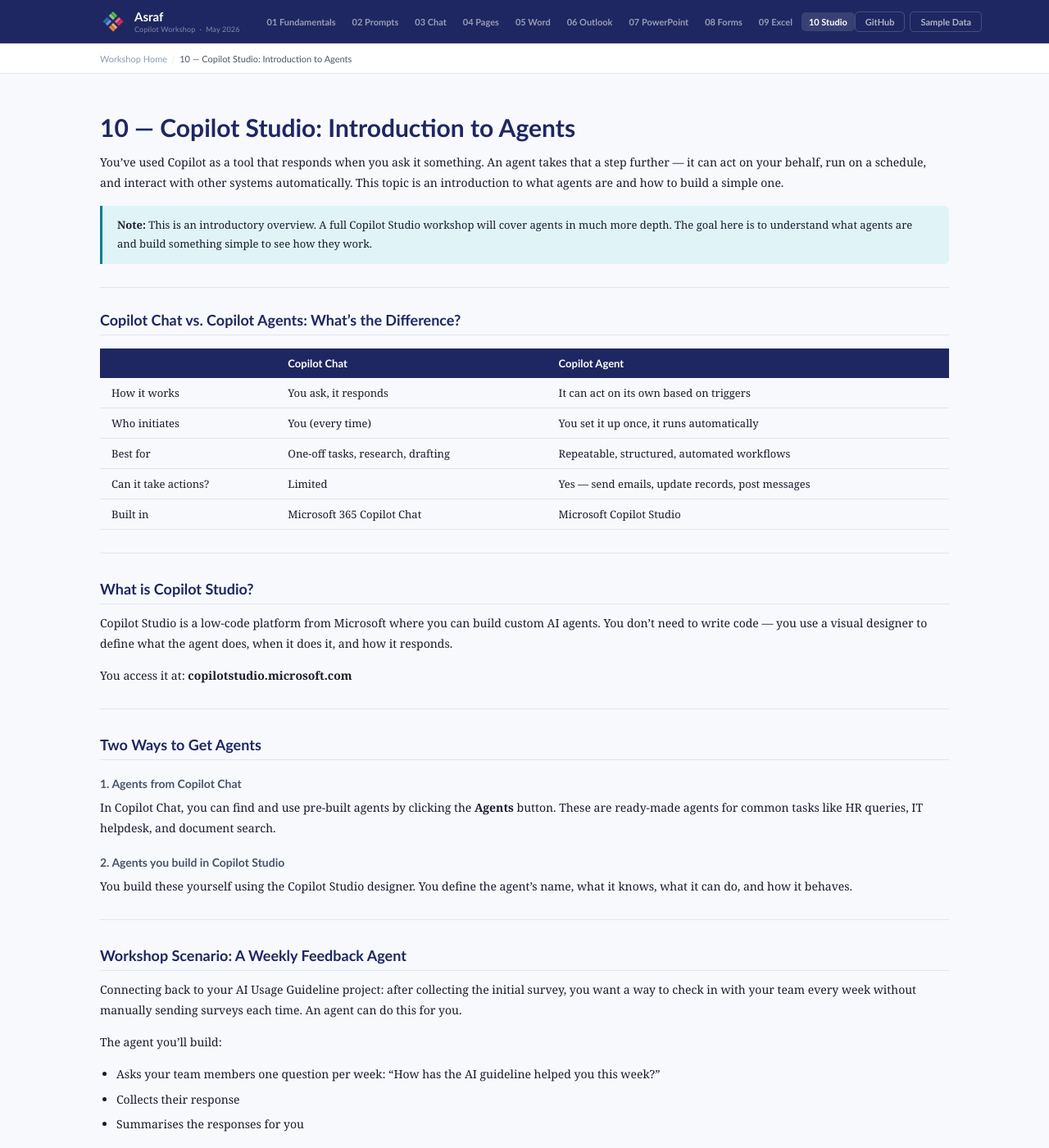
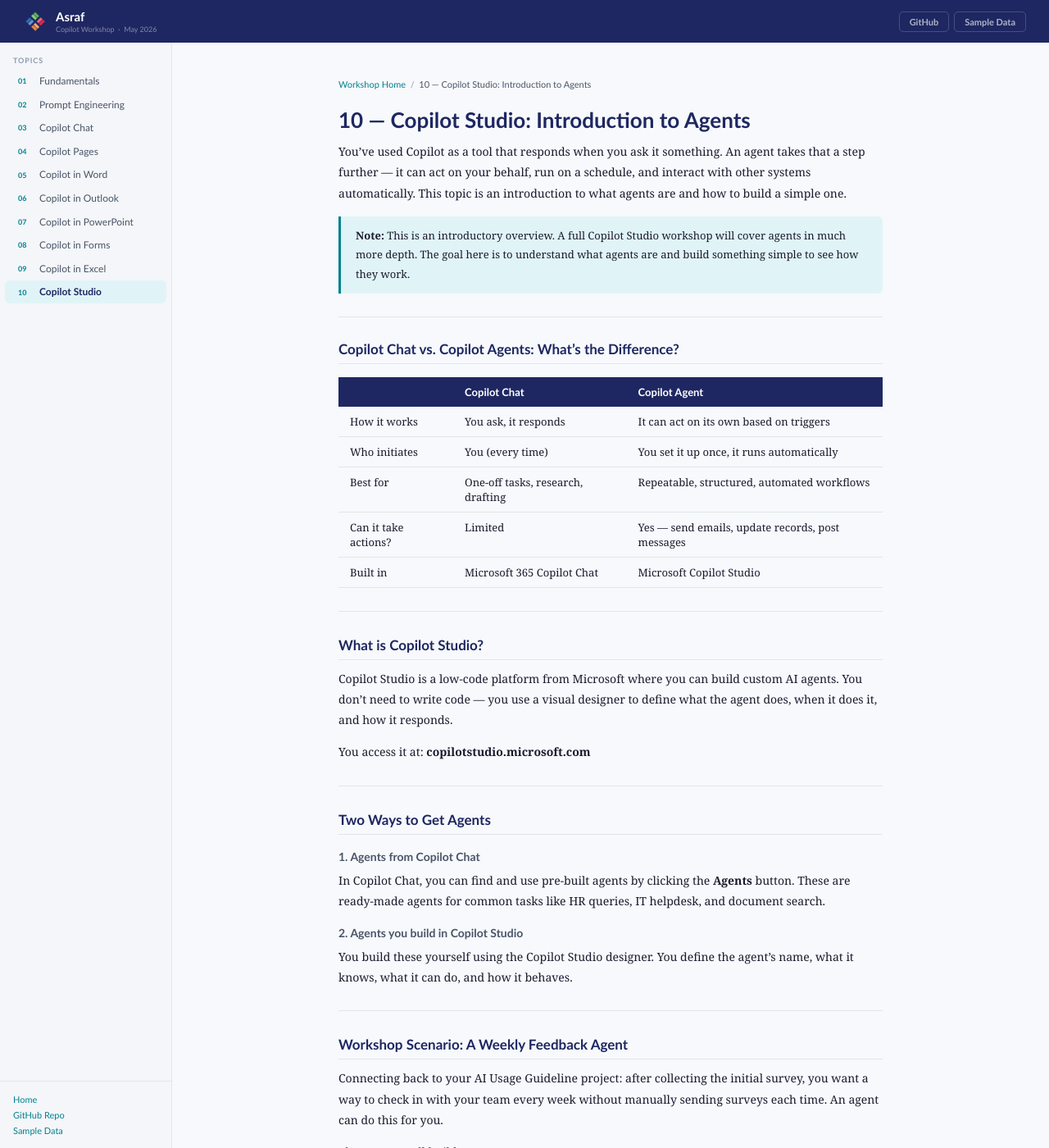
Before and after one commit to Asraf-JS/M365-Copilot-Workshop, a Jekyll site: the page built from 10-copilot-studio-intro/README.md, in a window 1280 px wide and 1400 px high. Shown: the whole window at 82% size. Built offline with Jekyll 4.4.1, drawn with Linux system fonts in a browser that asks for light colours; our own code applies the rules of GitHub Pages for plain Markdown files.

Commit message:
Add files via upload

```diff
--- a/_layouts/default.html
+++ b/_layouts/default.html
@@ -9,67 +9,75 @@
 :root{
   --navy:#1E2761;--teal:#028090;--teal-light:#E0F4F7;
   --text-dark:#1A1A2E;--text-mid:#4A5568;--text-muted:#8A9BB0;
-  --bg:#FFFFFF;--bg-page:#F7F9FC;--border:#E2E6EA;--green:#1D6F42;
+  --bg:#FFFFFF;--bg-page:#F7F9FC;--bg-side:#F4F6F9;--border:#E2E6EA;
 }
-body{font-family:'Georgia',serif;background:var(--bg-page);color:var(--text-dark);min-height:100vh;}
+body{font-family:'Georgia',serif;background:var(--bg-page);color:var(--text-dark);min-height:100vh;display:flex;flex-direction:column;}
 
-/* TOP NAV */
-.topnav{background:var(--navy);position:sticky;top:0;z-index:100;border-bottom:1px solid rgba(255,255,255,.08);}
-.topnav-inner{max-width:1100px;margin:0 auto;padding:0 32px;display:flex;align-items:center;height:52px;gap:0;}
+/* ── TOP NAV ── */
+.topnav{background:var(--navy);position:sticky;top:0;z-index:100;flex-shrink:0;}
+.topnav-inner{max-width:none;padding:0 28px;display:flex;align-items:center;height:52px;gap:12px;}
+.nav-logo{display:flex;align-items:center;gap:10px;text-decoration:none;flex-shrink:0;}
+.nav-logo img{width:30px;height:30px;border-radius:7px;object-fit:cover;display:block;}
+.nav-logo-text{font-family:'Trebuchet MS',sans-serif;font-size:15px;font-weight:700;color:#fff;}
+.nav-logo-sub{font-family:'Trebuchet MS',sans-serif;font-size:9px;color:rgba(255,255,255,.45);display:block;margin-top:1px;}
+.nav-right{display:flex;align-items:center;gap:6px;margin-left:auto;}
+.nav-btn{font-family:'Trebuchet MS',sans-serif;font-size:11px;font-weight:600;color:rgba(255,255,255,.65);text-decoration:none;padding:5px 12px;border:1px solid rgba(255,255,255,.18);border-radius:5px;transition:background .12s,color .12s;white-space:nowrap;}
+.nav-btn:hover{background:rgba(255,255,255,.1);color:#fff;}
 
-/* LOGO — left */
-.nav-logo{display:flex;align-items:center;gap:10px;text-decoration:none;flex-shrink:0;margin-right:24px;}
-.nav-logo img{width:32px;height:32px;border-radius:7px;object-fit:cover;display:block;}
-.nav-logo-text{font-family:'Trebuchet MS',sans-serif;font-size:15px;font-weight:700;color:#fff;}
-.nav-logo-sub{font-family:'Trebuchet MS',sans-serif;font-size:9px;color:rgba(255,255,255,.45);display:block;margin-top:1px;letter-spacing:.02em;}
+/* ── BODY BELOW NAV ── */
+.body-wrap{display:flex;flex:1;min-height:0;}
 
-/* NAV LINKS — immediately after logo */
-.nav-links{display:flex;align-items:center;gap:2px;flex:1;}
-.nav-link{font-family:'Trebuchet MS',sans-serif;font-size:11px;font-weight:600;color:rgba(255,255,255,.55);text-decoration:none;padding:5px 9px;border-radius:5px;transition:background .12s,color .12s;white-space:nowrap;}
-.nav-link:hover{background:rgba(255,255,255,.08);color:#fff;}
-.nav-link.active{color:#fff;background:rgba(255,255,255,.12);}
+/* ── SIDEBAR ── */
+.sidebar{width:210px;flex-shrink:0;background:var(--bg-side);border-right:1px solid var(--border);position:sticky;top:52px;height:calc(100vh - 52px);overflow-y:auto;display:flex;flex-direction:column;}
+.sidebar::-webkit-scrollbar{width:3px;}
+.sidebar::-webkit-scrollbar-thumb{background:var(--border);border-radius:2px;}
+.sidebar-section{padding:16px 0 8px;}
+.sidebar-label{font-family:'Trebuchet MS',sans-serif;font-size:9px;font-weight:700;letter-spacing:.1em;color:var(--text-muted);text-transform:uppercase;padding:0 16px;margin-bottom:6px;}
+.nav-item{display:flex;align-items:center;gap:8px;padding:6px 10px 6px 16px;text-decoration:none;border-radius:6px;margin:1px 6px;transition:background .12s;}
+.nav-item:hover{background:#e8edf5;}
+.nav-item.active{background:var(--teal-light);}
+.nav-num{font-family:'Trebuchet MS',sans-serif;font-size:9px;font-weight:700;color:var(--teal);min-width:18px;flex-shrink:0;}
+.nav-name{font-family:'Trebuchet MS',sans-serif;font-size:12px;color:var(--text-mid);line-height:1.3;}
+.nav-item.active .nav-name{color:var(--navy);font-weight:700;}
+.sidebar-footer{padding:12px 16px;border-top:1px solid var(--border);margin-top:auto;}
+.sidebar-footer a{display:block;font-family:'Trebuchet MS',sans-serif;font-size:11px;color:var(--teal);text-decoration:none;padding:3px 0;}
+.sidebar-footer a:hover{text-decoration:underline;}
 
-/* RIGHT BUTTONS */
-.nav-right{display:flex;align-items:center;gap:6px;margin-left:auto;flex-shrink:0;}
-.nav-btn{font-family:'Trebuchet MS',sans-serif;font-size:11px;font-weight:600;color:rgba(255,255,255,.65);text-decoration:none;padding:5px 12px;border:1px solid rgba(255,255,255,.18);border-radius:5px;transition:background .12s,color .12s;white-space:nowrap;}
-.nav-btn:hover{background:rgba(255,255,255,.08);color:#fff;}
+/* ── MAIN AREA ── */
+.main-area{flex:1;display:flex;justify-content:center;min-width:0;}
+.main-inner{width:100%;max-width:760px;padding:44px 48px 80px;}
 
-/* BREADCRUMB */
-.breadcrumb-bar{background:var(--bg);border-bottom:1px solid var(--border);}
-.breadcrumb-inner{max-width:1100px;margin:0 auto;padding:0 32px;height:36px;display:flex;align-items:center;gap:6px;}
-.bc{font-family:'Trebuchet MS',sans-serif;font-size:11px;color:var(--text-muted);text-decoration:none;}
-.bc:hover{color:var(--teal);}
-.bc-sep{font-size:11px;color:var(--border);}
-.bc-current{font-family:'Trebuchet MS',sans-serif;font-size:11px;color:var(--text-mid);}
+/* ── BREADCRUMB ── */
+.breadcrumb{font-family:'Trebuchet MS',sans-serif;font-size:11px;color:var(--text-muted);margin-bottom:22px;}
+.breadcrumb a{color:var(--teal);text-decoration:none;}
+.breadcrumb a:hover{text-decoration:underline;}
+.breadcrumb span{color:var(--text-mid);}
 
-/* PAGE LAYOUT */
-.page-outer{max-width:1100px;margin:0 auto;padding:48px 32px 80px;}
+/* ── MARKDOWN CONTENT ── */
+.main-inner h1{font-family:'Trebuchet MS',sans-serif;font-size:26px;font-weight:700;color:var(--navy);margin-bottom:10px;line-height:1.2;}
+.main-inner h2{font-family:'Trebuchet MS',sans-serif;font-size:17px;font-weight:700;color:var(--navy);margin:30px 0 10px;padding-bottom:7px;border-bottom:1px solid var(--border);}
+.main-inner h2:first-of-type{margin-top:0;}
+.main-inner h3{font-family:'Trebuchet MS',sans-serif;font-size:14px;font-weight:700;color:var(--text-mid);margin:18px 0 8px;}
+.main-inner p{font-size:14px;color:var(--text-dark);line-height:1.8;margin-bottom:14px;}
+.main-inner ul,.main-inner ol{font-size:14px;color:var(--text-dark);line-height:1.8;margin:0 0 14px 20px;}
+.main-inner li{margin-bottom:5px;}
+.main-inner a{color:var(--teal);text-decoration:none;}
+.main-inner a:hover{text-decoration:underline;}
+.main-inner strong{font-weight:700;}
+.main-inner em{font-style:italic;color:var(--text-mid);}
+.main-inner blockquote{background:var(--teal-light);border-left:3px solid var(--teal);border-radius:0 6px 6px 0;padding:12px 18px;margin:16px 0;}
+.main-inner blockquote p{font-size:13px;margin:0;}
+.main-inner table{width:100%;border-collapse:collapse;margin:16px 0;font-size:13px;}
+.main-inner th{background:var(--navy);color:#fff;font-family:'Trebuchet MS',sans-serif;font-weight:700;padding:10px 14px;text-align:left;}
+.main-inner td{padding:9px 14px;border-bottom:1px solid var(--border);vertical-align:top;}
+.main-inner tr:nth-child(even) td{background:#F7F9FC;}
+.main-inner img{max-width:100%;border-radius:8px;border:1px solid var(--border);margin:14px 0;display:block;}
+.main-inner hr{border:none;border-top:1px solid var(--border);margin:28px 0;}
+.main-inner code{background:#F7F9FC;border:1px solid var(--border);border-radius:3px;padding:1px 5px;font-size:12px;font-family:'Courier New',monospace;}
+.main-inner pre{background:#F7F9FC;border:1px solid var(--border);border-radius:6px;padding:16px;font-family:'Courier New',monospace;font-size:12.5px;line-height:1.65;overflow-x:auto;margin:10px 0 20px;}
+.main-inner pre code{background:none;border:none;padding:0;}
 
-/* CONTENT */
-.page-content h1{font-family:'Trebuchet MS',sans-serif;font-size:30px;font-weight:700;color:var(--navy);line-height:1.15;margin-bottom:12px;}
-.page-content h2{font-family:'Trebuchet MS',sans-serif;font-size:18px;font-weight:700;color:var(--navy);margin:32px 0 10px;padding-bottom:7px;border-bottom:1px solid var(--border);}
-.page-content h2:first-of-type{margin-top:0;}
-.page-content h3{font-family:'Trebuchet MS',sans-serif;font-size:14px;font-weight:700;color:var(--text-mid);margin:20px 0 8px;}
-.page-content p{font-size:14px;color:var(--text-dark);line-height:1.8;margin-bottom:14px;}
-.page-content ul,.page-content ol{font-size:14px;color:var(--text-dark);line-height:1.8;margin:0 0 14px 20px;}
-.page-content li{margin-bottom:5px;}
-.page-content a{color:var(--teal);text-decoration:none;}
-.page-content a:hover{text-decoration:underline;}
-.page-content strong{font-weight:700;}
-.page-content em{font-style:italic;color:var(--text-mid);}
-.page-content blockquote{background:var(--teal-light);border-left:3px solid var(--teal);border-radius:0 6px 6px 0;padding:12px 18px;margin:16px 0;}
-.page-content blockquote p{font-size:13px;margin:0;color:var(--text-dark);}
-.page-content table{width:100%;border-collapse:collapse;margin:16px 0;font-size:13px;}
-.page-content th{background:var(--navy);color:#fff;font-family:'Trebuchet MS',sans-serif;font-weight:700;padding:10px 14px;text-align:left;}
-.page-content td{padding:9px 14px;border-bottom:1px solid var(--border);vertical-align:top;}
-.page-content tr:nth-child(even) td{background:#F7F9FC;}
-.page-content img{max-width:100%;border-radius:8px;border:1px solid var(--border);margin:14px 0;display:block;}
-.page-content hr{border:none;border-top:1px solid var(--border);margin:28px 0;}
-.page-content code{background:#F7F9FC;border:1px solid var(--border);border-radius:3px;padding:1px 5px;font-size:12px;font-family:'Courier New',monospace;}
-.page-content pre{background:#F7F9FC;border:1px solid var(--border);border-radius:6px;padding:16px;font-family:'Courier New',monospace;font-size:12.5px;line-height:1.65;overflow-x:auto;margin:10px 0 20px;max-width:700px;}
-.page-content pre code{background:none;border:none;padding:0;}
-
-/* HOME */
+/* ── HOME PAGE ── */
 .home-scenario{background:var(--teal-light);border-left:4px solid var(--teal);border-radius:0 8px 8px 0;padding:16px 20px;margin:0 0 32px;}
 .home-scenario p{font-size:13.5px;color:var(--text-dark);line-height:1.75;}
 .section-sublabel{font-family:'Trebuchet MS',sans-serif;font-size:9px;font-weight:700;letter-spacing:.1em;color:var(--text-muted);text-transform:uppercase;margin-bottom:12px;}
@@ -84,37 +92,27 @@ body{font-family:'Georgia',serif;background:var(--bg-page);color:var(--text-dark
 .tc-prompts{font-family:'Trebuchet MS',sans-serif;font-size:10px;font-weight:600;color:var(--teal);border:1px solid var(--teal);padding:3px 9px;border-radius:4px;text-decoration:none;}
 .tc-prompts:hover{background:var(--teal-light);}
 
-@media(max-width:960px){.nav-links{display:none;}}
-@media(max-width:640px){
+@media(max-width:768px){
+  .sidebar{display:none;}
+  .main-inner{padding:28px 20px 60px;}
+}
+@media(max-width:540px){
   .home-grid{grid-template-columns:1fr;}
-  .page-outer{padding:28px 20px 60px;}
-  .topnav-inner{padding:0 16px;}
 }
 </style>
 </head>
 <body>
 
+<!-- TOP NAV -->
 <nav class="topnav">
   <div class="topnav-inner">
     <a class="nav-logo" href="/M365-Copilot-Workshop/">
-      <img src="/M365-Copilot-Workshop/logo.png" alt="Asraf logo">
+      <img src="/M365-Copilot-Workshop/logo.png" alt="Asraf">
       <div>
         <div class="nav-logo-text">Asraf</div>
         <span class="nav-logo-sub">Copilot Workshop &nbsp;·&nbsp; May 2026</span>
       </div>
     </a>
-    <div class="nav-links">
-      <a class="nav-link{% if page.url contains '01-copilot' %} active{% endif %}" href="/M365-Copilot-Workshop/01-copilot-fundamentals/">01 Fundamentals</a>
-      <a class="nav-link{% if page.url contains '02-prompt' %} active{% endif %}" href="/M365-Copilot-Workshop/02-prompt-engineering/">02 Prompts</a>
-      <a class="nav-link{% if page.url contains '03-copilot-chat' %} active{% endif %}" href="/M365-Copilot-Workshop/03-copilot-chat/">03 Chat</a>
-      <a class="nav-link{% if page.url contains '04-copilot-pages' %} active{% endif %}" href="/M365-Copilot-Workshop/04-copilot-pages/">04 Pages</a>
-      <a class="nav-link{% if page.url contains '05-copilot-word' %} active{% endif %}" href="/M365-Copilot-Workshop/05-copilot-word/">05 Word</a>
-      <a class="nav-link{% if page.url contains '06-copilot-outlook' %} active{% endif %}" href="/M365-Copilot-Workshop/06-copilot-outlook/">06 Outlook</a>
-      <a class="nav-link{% if page.url contains '07-copilot-powerpoint' %} active{% endif %}" href="/M365-Copilot-Workshop/07-copilot-powerpoint/">07 PowerPoint</a>
-      <a class="nav-link{% if page.url contains '08-copilot-forms' %} active{% endif %}" href="/M365-Copilot-Workshop/08-copilot-forms/">08 Forms</a>
-      <a class="nav-link{% if page.url contains '09-copilot-excel' %} active{% endif %}" href="/M365-Copilot-Workshop/09-copilot-excel/">09 Excel</a>
-      <a class="nav-link{% if page.url contains '10-copilot-studio' %} active{% endif %}" href="/M365-Copilot-Workshop/10-copilot-studio-intro/">10 Studio</a>
-    </div>
     <div class="nav-right">
       <a class="nav-btn" href="https://github.com/Asraf-JS/M365-Copilot-Workshop" target="_blank">GitHub</a>
       <a class="nav-btn" href="https://github.com/Asraf-JS/M365-Copilot-Workshop/raw/main/09-copilot-excel/AI_Guideline_Survey_Responses.xlsx">Sample Data</a>
@@ -122,19 +120,40 @@ body{font-family:'Georgia',serif;background:var(--bg-page);color:var(--text-dark
   </div>
 </nav>
 
-{% unless page.url == "/" or page.url == "/M365-Copilot-Workshop/" %}
-<div class="breadcrumb-bar">
-  <div class="breadcrumb-inner">
-    <a class="bc" href="/M365-Copilot-Workshop/">Workshop Home</a>
-    <span class="bc-sep">/</span>
-    <span class="bc-current">{{ page.title }}</span>
+<!-- SIDEBAR + CONTENT -->
+<div class="body-wrap">
+  <div class="sidebar">
+    <div class="sidebar-section">
+      <div class="sidebar-label">Topics</div>
+      <a class="nav-item{% if page.url contains '01-copilot' %} active{% endif %}" href="/M365-Copilot-Workshop/01-copilot-fundamentals/"><span class="nav-num">01</span><span class="nav-name">Fundamentals</span></a>
+      <a class="nav-item{% if page.url contains '02-prompt' %} active{% endif %}" href="/M365-Copilot-Workshop/02-prompt-engineering/"><span class="nav-num">02</span><span class="nav-name">Prompt Engineering</span></a>
+      <a class="nav-item{% if page.url contains '03-copilot-chat' %} active{% endif %}" href="/M365-Copilot-Workshop/03-copilot-chat/"><span class="nav-num">03</span><span class="nav-name">Copilot Chat</span></a>
+      <a class="nav-item{% if page.url contains '04-copilot-pages' %} active{% endif %}" href="/M365-Copilot-Workshop/04-copilot-pages/"><span class="nav-num">04</span><span class="nav-name">Copilot Pages</span></a>
+      <a class="nav-item{% if page.url contains '05-copilot-word' %} active{% endif %}" href="/M365-Copilot-Workshop/05-copilot-word/"><span class="nav-num">05</span><span class="nav-name">Copilot in Word</span></a>
+      <a class="nav-item{% if page.url contains '06-copilot-outlook' %} active{% endif %}" href="/M365-Copilot-Workshop/06-copilot-outlook/"><span class="nav-num">06</span><span class="nav-name">Copilot in Outlook</span></a>
+      <a class="nav-item{% if page.url contains '07-copilot-powerpoint' %} active{% endif %}" href="/M365-Copilot-Workshop/07-copilot-powerpoint/"><span class="nav-num">07</span><span class="nav-name">Copilot in PowerPoint</span></a>
+      <a class="nav-item{% if page.url contains '08-copilot-forms' %} active{% endif %}" href="/M365-Copilot-Workshop/08-copilot-forms/"><span class="nav-num">08</span><span class="nav-name">Copilot in Forms</span></a>
+      <a class="nav-item{% if page.url contains '09-copilot-excel' %} active{% endif %}" href="/M365-Copilot-Workshop/09-copilot-excel/"><span class="nav-num">09</span><span class="nav-name">Copilot in Excel</span></a>
+      <a class="nav-item{% if page.url contains '10-copilot-studio' %} active{% endif %}" href="/M365-Copilot-Workshop/10-copilot-studio-intro/"><span class="nav-num">10</span><span class="nav-name">Copilot Studio</span></a>
+    </div>
+    <div class="sidebar-footer">
+      <a href="/M365-Copilot-Workshop/">Home</a>
+      <a href="https://github.com/Asraf-JS/M365-Copilot-Workshop" target="_blank">GitHub Repo</a>
+      <a href="https://github.com/Asraf-JS/M365-Copilot-Workshop/raw/main/09-copilot-excel/AI_Guideline_Survey_Responses.xlsx">Sample Data</a>
+    </div>
   </div>
-</div>
-{% endunless %}
 
-<div class="page-outer">
-  <div class="page-content">
-    {{ content }}
+  <div class="main-area">
+    <div class="main-inner">
+      {% unless page.url == "/" or page.url == "/M365-Copilot-Workshop/" %}
+      <div class="breadcrumb">
+        <a href="/M365-Copilot-Workshop/">Workshop Home</a>
+        &nbsp;/&nbsp;
+        <span>{{ page.title }}</span>
+      </div>
+      {% endunless %}
+      {{ content }}
+    </div>
   </div>
 </div>
 
```
